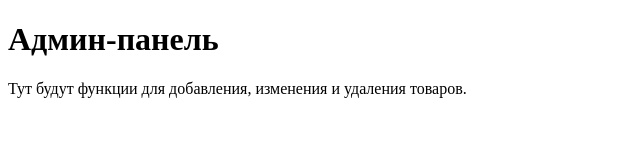
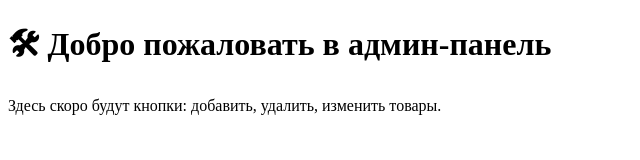
Before and after one commit to Muhammadfotima2/ekran-tj-admin, a plain HTML site: page templates/admin.html in a window 1280 px wide. Shown: the whole page, without its empty margins (0-640 px from the left). Drawn offline with Linux system fonts and the light colour scheme.

Commit message:
Update admin.html

```diff
--- a/templates/admin.html
+++ b/templates/admin.html
@@ -1,12 +1,11 @@
 <!DOCTYPE html>
 <html lang="ru">
 <head>
-  <meta charset="UTF-8" />
-  <meta name="viewport" content="width=device-width, initial-scale=1.0" />
-  <title>Админ-панель</title>
+    <meta charset="UTF-8">
+    <title>🛠 Админ-панель</title>
 </head>
 <body>
-  <h1>Админ-панель</h1>
-  <p>Тут будут функции для добавления, изменения и удаления товаров.</p>
+    <h1>🛠 Добро пожаловать в админ-панель</h1>
+    <p>Здесь скоро будут кнопки: добавить, удалить, изменить товары.</p>
 </body>
 </html>
```
